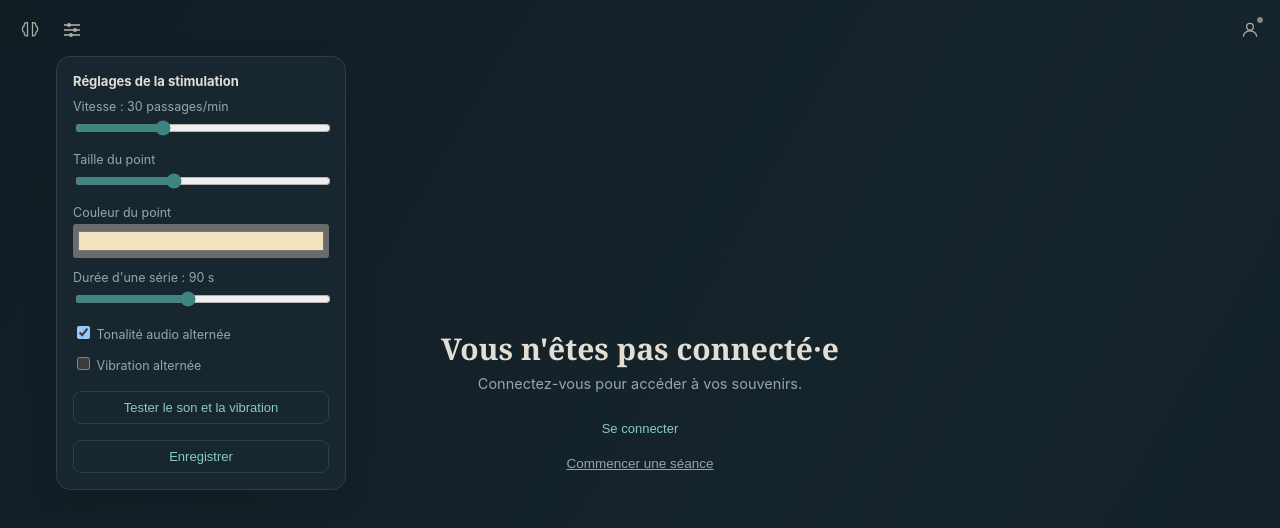
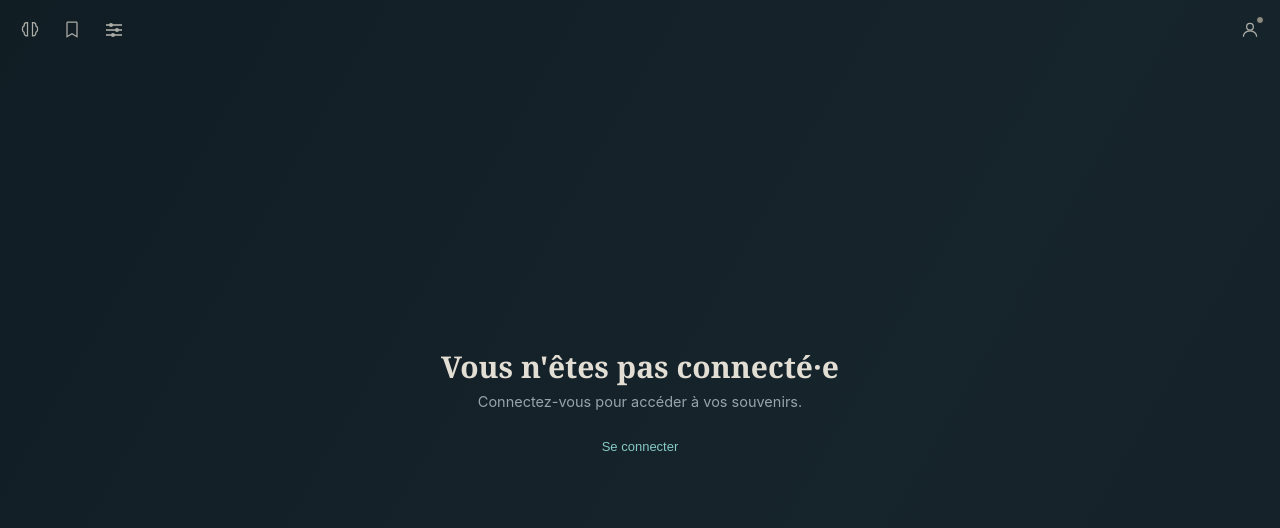
Before and after one commit to sriracha-star/solo-emdr, a plain HTML site: page index.html in a window 1280 px wide. Both pictures are taken after a click on the button 72 px from the left and 30 px from the top of the page. Drawn offline with nearby package versions, Linux system fonts and the light colour scheme.

Commit message:
Restore the original home screen (circle + Commencer une séance)
Home is the breathing circle with 'Commencer une séance' again, and the
bookmark icon to the memory library is back. R-TEP stays hidden.

Co-Authored-By: Claude Sonnet 5.5 <noreply@anthropic.com>

```diff
--- a/index.html
+++ b/index.html
@@ -34,10 +34,11 @@
   .icon-btn svg{ display:block; }
   body.stage-dark .icon-btn{ color:#EFE8DA; }
   #homeIcon{ left:14px; }
-  #recentLibraryIcon{ left:56px; }
-  #settingsIcon{ left:98px; }
+  #libraryIcon{ left:56px; }
+  #recentLibraryIcon{ left:98px; }
+  #settingsIcon{ left:140px; }
   body.no-rtep #recentLibraryIcon{ display:none; }
-  body.no-rtep #settingsIcon{ left:56px; }
+  body.no-rtep #settingsIcon{ left:98px; }
 
   .account-wrap{ position:fixed; top:14px; right:14px; z-index:60; }
   .account-wrap #accountIcon{ position:static; }
@@ -52,7 +53,7 @@
   #account-panel button{ width:100%; margin-top:0; }
   #account-panel button + button{ margin-top:8px; }
 
-  #settings-panel{ position:fixed; top:56px; left:98px; z-index:60; width:290px; background:var(--surface); border:1px solid var(--line);
+  #settings-panel{ position:fixed; top:56px; left:140px; z-index:60; width:290px; background:var(--surface); border:1px solid var(--line);
     border-radius:14px; padding:16px; box-shadow:0 10px 30px rgba(0,0,0,0.12); display:none; }
   #settings-panel.open{ display:block; }
   #settings-panel h3{ font-size:13px; margin:0 0 10px; }
@@ -220,7 +221,7 @@
     cursor:pointer; font-size:11px; line-height:1; display:flex; align-items:center; justify-content:center; color:var(--ink-soft); }
   .folder-actions button:hover{ background:var(--surface); color:var(--ink); }
 
-  body.no-rtep #settings-panel{ left:56px; }
+  body.no-rtep #settings-panel{ left:98px; }
   .skip-link{ position:fixed; bottom:24px; right:24px; z-index:45; background:none; border:none; color:rgba(239,232,218,0.5);
     font-size:12.5px; cursor:pointer; text-decoration:underline; }
   .skip-link:hover{ color:rgba(239,232,218,0.9); }
@@ -232,8 +233,11 @@
 </head>
 <body>
 <div id="app">
-  <button id="homeIcon" class="icon-btn" title="Vos souvenirs">
+  <button id="homeIcon" class="icon-btn" title="Accueil">
     <svg width="20" height="20" viewBox="0 0 24 24" fill="none" stroke="currentColor" stroke-width="1.5"><path d="M8 3a3 3 0 00-3 3v1a3 3 0 00-2 2.8V12a3 3 0 002 2.8v1A3 3 0 008 19h1V3H8z"/><path d="M16 3a3 3 0 013 3v1a3 3 0 012 2.8V12a3 3 0 01-2 2.8v1a3 3 0 01-3 3.2h-1V3h1z"/></svg>
+  </button>
+  <button id="libraryIcon" class="icon-btn" title="Vos souvenirs">
+    <svg width="20" height="20" viewBox="0 0 24 24" fill="none" stroke="currentColor" stroke-width="1.5"><path d="M6 3.5a1 1 0 011-1h10a1 1 0 011 1V20l-6-3.6L6 20V3.5z"/></svg>
   </button>
   <button id="recentLibraryIcon" class="icon-btn" title="Traumas récents (R-TEP)">
     <svg width="20" height="20" viewBox="0 0 24 24" fill="none" stroke="currentColor" stroke-width="1.5" stroke-linecap="round"><path d="M12 2l1 6 5-3-3 5 6 1-6 1 3 5-5-3-1 6-1-6-5 3 3-5-6-1 6-1-3-5 5 3z"/></svg>
@@ -626,6 +630,7 @@ $('settings-save').addEventListener('click',()=>{
   $('settings-panel').classList.remove('open');
 });
 $('settingsIcon').addEventListener('click',()=>$('settings-panel').classList.toggle('open'));
+$('libraryIcon').addEventListener('click',()=> goTo('library', renderLibrary));
 $('recentLibraryIcon').addEventListener('click',()=> goTo('recentlibrary', renderRecentLibrary));
 $('homeIcon').addEventListener('click',()=> goTo('home', renderHome));
 $('accountIcon').addEventListener('click', ()=> $('account-panel').classList.toggle('open'));
@@ -741,10 +746,7 @@ const AURORA_BLOBS = [
   {top:'54%', left:'-18%', vw:56, color:'var(--aurora-3)', dur:29, delay:-12, dx:45, dy:-40, sc:1.1},
   {top:'58%', left:'58%', vw:48, color:'var(--aurora-4)', dur:24, delay:-3, dx:-40, dy:-30, sc:1.06},
 ];
-/* L'accueil est maintenant la bibliothèque (premier onglet) ; l'ancien écran vide est conservé
-   sous renderHomeClassic au cas où. */
-function renderHome(){ renderLibrary(); }
-function renderHomeClassic(){
+function renderHome(){
   const s = stageBase();
   const blobsHtml = AURORA_BLOBS.map(b=> `<div class="aurora-blob" style="top:${b.top};left:${b.left};width:${b.vw}vw;height:${b.vw}vw;
     background:radial-gradient(circle at 40% 40%, ${b.color}, transparent 72%);
@@ -1208,7 +1210,7 @@ function sortTraumas(list, mode){
 }
 
 function renderLibrary(){
-  if(!vault.userId){ renderOfflineGate(null, true); return; }
+  if(!vault.userId){ renderOfflineGate(null); return; }
   const s = stageBase();
   s.className='select-view';
   s.innerHTML = `
@@ -1230,7 +1232,6 @@ function renderLibrary(){
           </div>
         </div>
         ${toggleFoldersBtnHtml()}
-        <button id="start-session">Commencer une séance</button>
         <button id="add-t">+ Souvenir</button>
         <button id="add-f">+ Dossier</button>
       </div>
@@ -1263,7 +1264,6 @@ function renderLibrary(){
     update();
   }));
 
-  s.querySelector('#start-session').addEventListener('click', ()=> goTo('modechoice', renderModeChoice));
   s.querySelector('#add-t').addEventListener('click', ()=> goTo('addform', ()=> renderTraumaForm(null,'library',renderLibrary)));
   s.querySelector('#add-f').addEventListener('click', ()=> goTo('folderform', ()=> renderFolderForm(null,'library',renderLibrary)));
   update();
```
